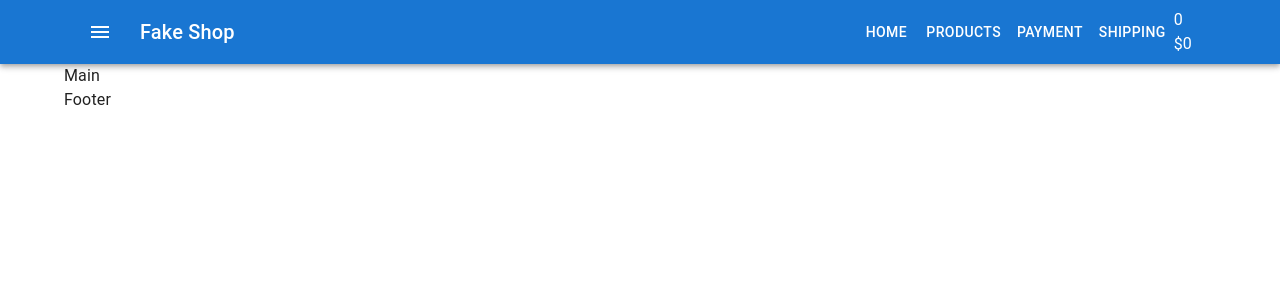
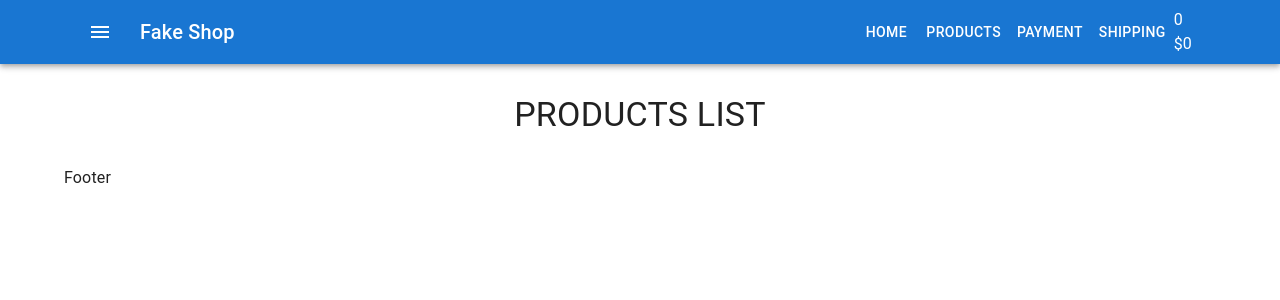
Before and after one commit to kznkv-skillup/react-project, a React (Create React App) app: page / in a window 1280 px wide. Shown: the top 300 px of the page. Built offline with nearby package versions, Linux system fonts and the light colour scheme.

Commit message:
add ProductsList

```diff
--- a/jsconfig.json
+++ b/jsconfig.json
@@ -3,4 +3,4 @@
       "baseUrl": "src"
     },
     "include": ["src"]
-  }
+}
--- a/package.json
+++ b/package.json
@@ -7,6 +7,7 @@
     "@emotion/styled": "^11.6.0",
     "@mui/icons-material": "^5.3.1",
     "@mui/material": "^5.4.0",
+    "@mui/styles": "^5.3.0",
     "@testing-library/jest-dom": "^5.16.1",
     "@testing-library/react": "^12.1.2",
     "@testing-library/user-event": "^13.5.0",
--- /dev/null
+++ b/src/components/Products/ProductsList.js
@@ -0,0 +1,26 @@
+import React from 'react'
+import Typography from '@mui/material/Typography'
+import { makeStyles } from '@mui/styles'
+
+const useStyles = makeStyles({
+    title: {
+        margin: '30px 0',
+        textTransform: 'uppercase',
+    },
+})
+
+export const ProductsList = () => {
+    const classes = useStyles()
+    return (
+        <>
+            <Typography
+                align="center"
+                component="h1"
+                variant="h4"
+                className={classes.title}
+            >
+                Products List
+            </Typography>
+        </>
+    )
+}
--- a/src/containers/Main/Main.js
+++ b/src/containers/Main/Main.js
@@ -1,11 +1,12 @@
 import React from 'react'
 import { Container } from '@mui/material'
+import { ProductsList } from 'components/Products/ProductsList'
 
 export const Main = () => {
     return (
         <>
             <Container>
-                <div>Main</div>
+                <ProductsList />
             </Container>
         </>
     )
```
Also changed, not shown: 1 other file (tests, documents, lock files or other folders).
